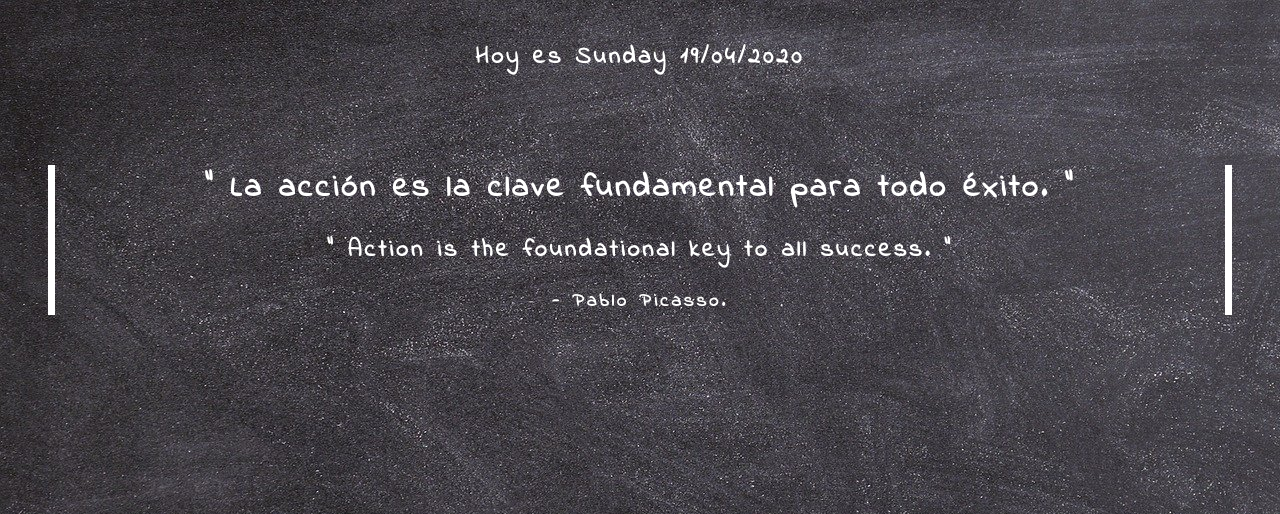
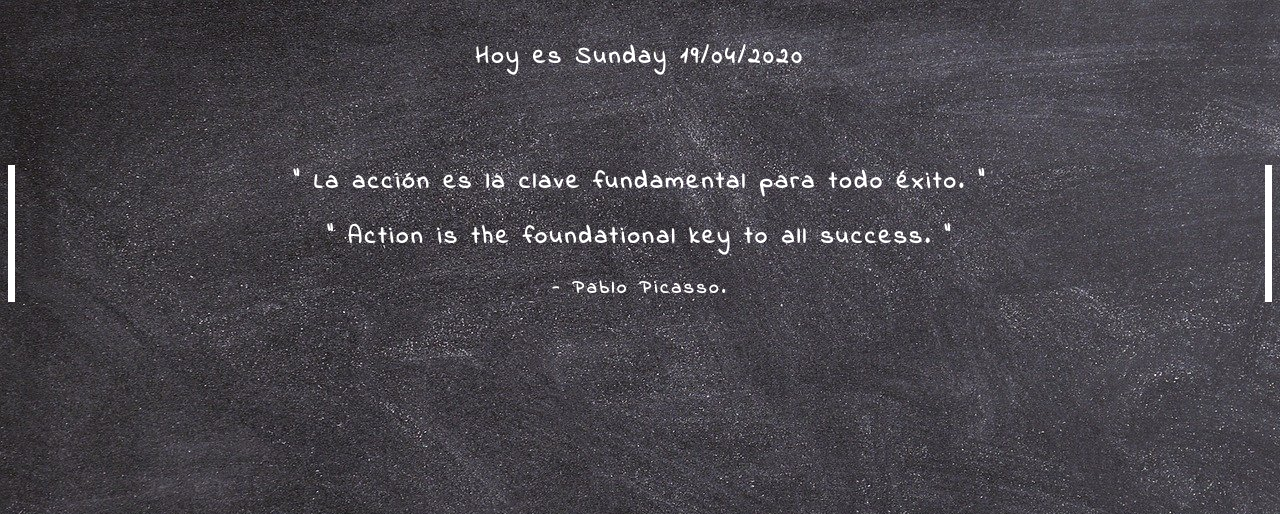
Before and after one commit to Vidito/quotes, a PHP site: page / in a window 1280 px wide. Shown: the top 514 px of the page. Run offline with PHP 8.4, Linux system fonts and the light colour scheme.

Commit message:
Update index.php

```diff
--- a/index.php
+++ b/index.php
@@ -27,10 +27,12 @@ $quoteEnglish=$quote['english'];
     <title>Random Quote</title>
     <link href="https://fonts.googleapis.com/css2?family=Indie+Flower&family=Righteous&display=swap" rel="stylesheet">
     <style>
-
+    * {
+        padding:0;
+    }
     body {
         background-image: url("black.jpg");
-
+        padding:0;
         text-align:center;
         color:white;
         font-family: 'Indie Flower', cursive;
@@ -45,7 +47,7 @@ $quoteEnglish=$quote['english'];
     }
 
 
-    blockquote  {
+    .wrapper {
         border-left: solid 7px white;
         border-right: solid 7px white;
     }
@@ -54,17 +56,17 @@ $quoteEnglish=$quote['english'];
 </head>
 <body>
 <h2 class="time"> <?php  echo "Hoy es " . date("l")." ". date("d/m/Y"); ?> </h2>
-<div class="wrapper">
-    <blockquote>
-    <h1> &ldquo;
+   <div class="wrapper">
+    <p>
+    <h2> &ldquo;
     <?php echo $quoteText; ?>
-    &rdquo; </h1>
+    &rdquo; </h2>
     <h2>&ldquo;
     <?php echo $quoteEnglish; ?>
     &rdquo;</h2>
     <h3><strong>- <?php echo $quoteAuthor; ?></strong></h3>
 
-    </blockquote>
+    </p>
     </div>
 </body>
 </html>
```
